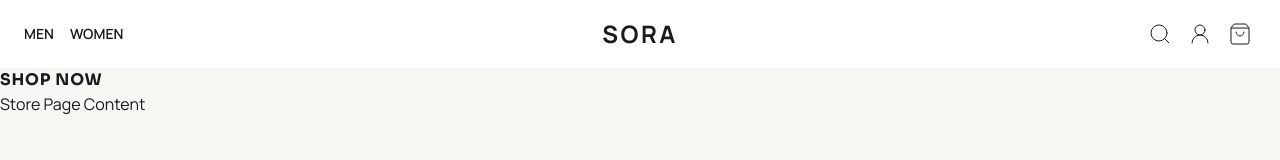
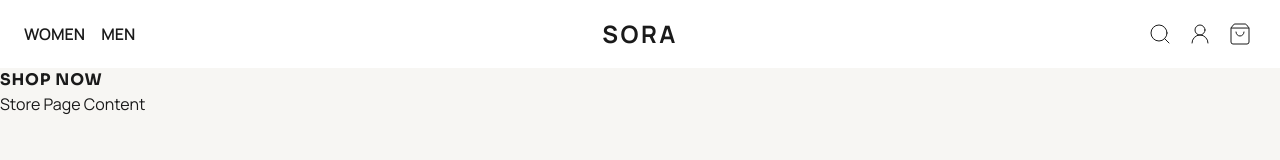
Before and after one commit to JacksonJ97/clothing-store, a Next.js app in the folder client/: page / in a window 1280 px wide. Shown: the top 160 px of the page. Built offline with nearby package versions, Linux system fonts and the light colour scheme.

Commit message:
navigation menu setup

```diff
--- a/client/src/app/(shop)/components/Header/index.tsx
+++ b/client/src/app/(shop)/components/Header/index.tsx
@@ -1,28 +1,67 @@
 import Link from "next/link";
 import { UserRound } from "lucide-react";
+import {
+  NavigationMenu,
+  NavigationMenuList,
+  NavigationMenuItem,
+  NavigationMenuTrigger,
+  NavigationMenuContent,
+  NavigationMenuLink,
+  NavigationMenuPositioner,
+  NavigationMenuPopup,
+} from "@/components/NavigationMenu";
 import MobileDrawer from "@/app/(shop)/components/Header/mobile-drawer";
 import SearchDrawer from "@/app/(shop)/components/Header/search-drawer";
 import CartDrawer from "@/app/(shop)/components/Header/cart-drawer";
 
 export default function Header() {
   return (
-    <header className="bg-background sticky top-0 flex items-center gap-2 p-4.5 min-lg:px-6">
-      <div className="hidden w-full items-center gap-4 min-md:flex">
-        <Link
-          href="/collections/men"
-          className="text-sm font-semibold uppercase hover:underline"
-        >
-          Men
-        </Link>
-        <Link
-          href="/collections/women"
-          className="text-sm font-semibold uppercase hover:underline"
-        >
-          Women
-        </Link>
-      </div>
+    <header className="bg-background sticky top-0 flex items-center gap-2 p-4.5 lg:px-6">
+      <NavigationMenu className="hidden w-full md:block">
+        <NavigationMenuList className="flex items-center gap-4">
+          <NavigationMenuItem>
+            <NavigationMenuTrigger>Women</NavigationMenuTrigger>
+            <NavigationMenuContent>
+              <NavigationMenuLink
+                render={<Link href="/collections/men">Shop All</Link>}
+              />
+              <NavigationMenuLink
+                render={<Link href="/collections/men">Outerwear</Link>}
+              />
+              <NavigationMenuLink
+                render={<Link href="/collections/men">Tops</Link>}
+              />
+              <NavigationMenuLink
+                render={<Link href="/collections/men">Bottoms</Link>}
+              />
+            </NavigationMenuContent>
+          </NavigationMenuItem>
 
-      <div className="w-full min-md:hidden">
+          <NavigationMenuItem>
+            <NavigationMenuTrigger>Men</NavigationMenuTrigger>
+            <NavigationMenuContent>
+              <NavigationMenuLink
+                render={<Link href="/collections/women">Shop All</Link>}
+              />
+              <NavigationMenuLink
+                render={<Link href="/collections/women">Outerwear</Link>}
+              />
+              <NavigationMenuLink
+                render={<Link href="/collections/women">Tops</Link>}
+              />
+              <NavigationMenuLink
+                render={<Link href="/collections/women">Bottoms</Link>}
+              />
+            </NavigationMenuContent>
+          </NavigationMenuItem>
+        </NavigationMenuList>
+
+        <NavigationMenuPositioner sideOffset={21} className="w-screen">
+          <NavigationMenuPopup />
+        </NavigationMenuPositioner>
+      </NavigationMenu>
+
+      <div className="w-full md:hidden">
         <MobileDrawer />
       </div>
 
--- a/client/src/app/globals.css
+++ b/client/src/app/globals.css
@@ -4,12 +4,14 @@
   --background-color: #ffffff;
   --foreground-color: #1a1a1a;
   --off-white: #f7f6f3;
+  --border-color: #e0dfdf;
 }
 
 @theme {
   --color-background: var(--background-color);
   --color-foreground: var(--foreground-color);
   --color-off-white: var(--off-white);
+  --color-border: var(--border-color);
   --font-sora: var(--font-sora);
   --font-manrope: var(--font-manrope);
 }
--- /dev/null
+++ b/client/src/components/NavigationMenu/index.tsx
@@ -0,0 +1,141 @@
+import * as React from "react";
+import { NavigationMenu as NavigationMenuPrimitive } from "@base-ui-components/react/navigation-menu";
+import { cn } from "@/utils/functions";
+
+function NavigationMenu({
+  children,
+  ...props
+}: React.ComponentProps<typeof NavigationMenuPrimitive.Root>) {
+  return (
+    <NavigationMenuPrimitive.Root data-slot="navigation-menu" {...props}>
+      {children}
+    </NavigationMenuPrimitive.Root>
+  );
+}
+
+function NavigationMenuList({
+  ...props
+}: React.ComponentProps<typeof NavigationMenuPrimitive.List>) {
+  return (
+    <NavigationMenuPrimitive.List data-slot="navigation-menu-list" {...props} />
+  );
+}
+
+function NavigationMenuItem({
+  ...props
+}: React.ComponentProps<typeof NavigationMenuPrimitive.Item>) {
+  return (
+    <NavigationMenuPrimitive.Item data-slot="navigation-menu-item" {...props} />
+  );
+}
+
+function NavigationMenuTrigger({
+  className,
+  children,
+  ...props
+}: React.ComponentProps<typeof NavigationMenuPrimitive.Trigger>) {
+  return (
+    <NavigationMenuPrimitive.Trigger
+      data-slot="navigation-menu-trigger"
+      className={cn(
+        "cursor-pointer font-semibold uppercase hover:border-b",
+        className,
+      )}
+      {...props}
+    >
+      {children}
+    </NavigationMenuPrimitive.Trigger>
+  );
+}
+
+function NavigationMenuContent({
+  className,
+  ...props
+}: React.ComponentProps<typeof NavigationMenuPrimitive.Content>) {
+  return (
+    <NavigationMenuPrimitive.Content
+      data-slot="navigation-menu-content"
+      className={cn(
+        "px-4.5 py-8 transition-[opacity,translate] lg:px-6",
+        "data-ending-style:opacity-0 data-starting-style:opacity-0",
+        "data-starting-style:data-[activation-direction=left]:translate-x-[-50%]",
+        "data-ending-style:data-[activation-direction=left]:translate-x-[50%]",
+        "data-starting-style:data-[activation-direction=right]:translate-x-[50%]",
+        "data-ending-style:data-[activation-direction=right]:translate-x-[-50%]",
+        className,
+      )}
+      {...props}
+    />
+  );
+}
+
+function NavigationMenuPositioner({
+  className,
+  children,
+  ...props
+}: React.ComponentProps<typeof NavigationMenuPrimitive.Positioner>) {
+  return (
+    <NavigationMenuPrimitive.Portal data-slot="navigation-menu-portal">
+      <NavigationMenuPrimitive.Positioner
+        data-slot="navigation-menu-positioner"
+        sideOffset={12}
+        positionMethod="fixed"
+        collisionPadding={0}
+        className={cn(
+          "box-border h-(--positioner-height) w-(--positioner-width) max-w-(--available-width) transition-[top,left,right,bottom] duration-350 ease-[cubic-bezier(0.22,1,0.36,1)] before:absolute before:content-[''] data-instant:transition-none",
+          "data-[side=top]:before:right-0 data-[side=top]:before:bottom-[-10px] data-[side=top]:before:left-0 data-[side=top]:before:h-2.5",
+          "data-[side=right]:before:top-0 data-[side=right]:before:bottom-0 data-[side=right]:before:left-[-10px] data-[side=right]:before:w-2.5",
+          "data-[side=bottom]:before:top-[-10px] data-[side=bottom]:before:right-0 data-[side=bottom]:before:left-0 data-[side=bottom]:before:h-2.5",
+          "data-[side=left]:before:top-0 data-[side=left]:before:right-[-10px] data-[side=left]:before:bottom-0 data-[side=left]:before:w-2.5",
+          className,
+        )}
+        {...props}
+      >
+        {children}
+      </NavigationMenuPrimitive.Positioner>
+    </NavigationMenuPrimitive.Portal>
+  );
+}
+
+function NavigationMenuPopup({
+  className,
+  children,
+  ...props
+}: React.ComponentProps<typeof NavigationMenuPrimitive.Popup>) {
+  return (
+    <NavigationMenuPrimitive.Popup
+      data-slot="navigation-menu-popup"
+      className={cn(
+        "bg-background border-border relative h-(--popup-height) w-(--popup-width) border-t border-b",
+        className,
+      )}
+      {...props}
+    >
+      {children}
+      <NavigationMenuPrimitive.Viewport
+        data-slot="navigation-menu-viewport"
+        className="relative h-full w-full overflow-hidden"
+      />
+    </NavigationMenuPrimitive.Popup>
+  );
+}
+
+function NavigationMenuLink({
+  className,
+  ...props
+}: React.ComponentProps<typeof NavigationMenuPrimitive.Link>) {
+  return (
+    <NavigationMenuPrimitive.Link data-slot="navigation-menu-link" {...props} />
+  );
+}
+
+export {
+  NavigationMenu,
+  NavigationMenuList,
+  NavigationMenuItem,
+  NavigationMenuTrigger,
+  NavigationMenuContent,
+  NavigationMenuLink,
+  NavigationMenuPositioner,
+  NavigationMenuPopup,
+};
```
